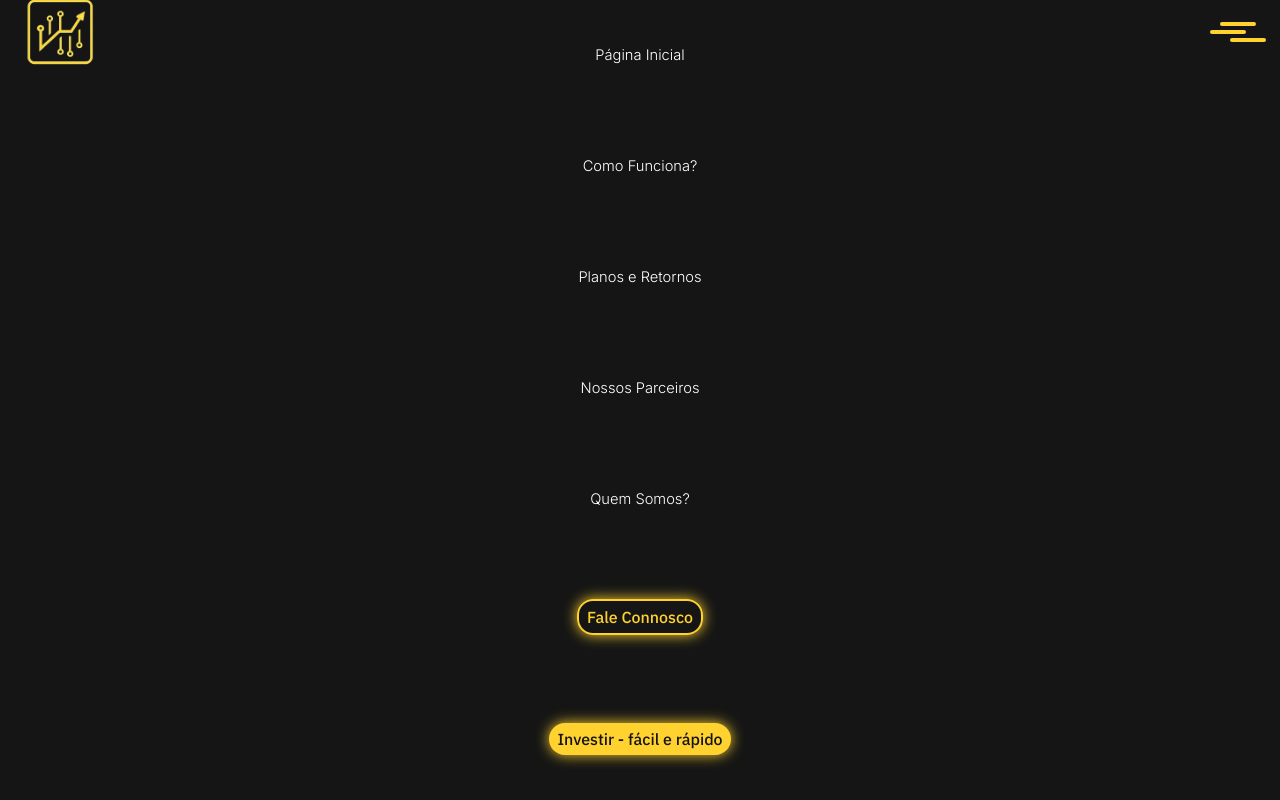
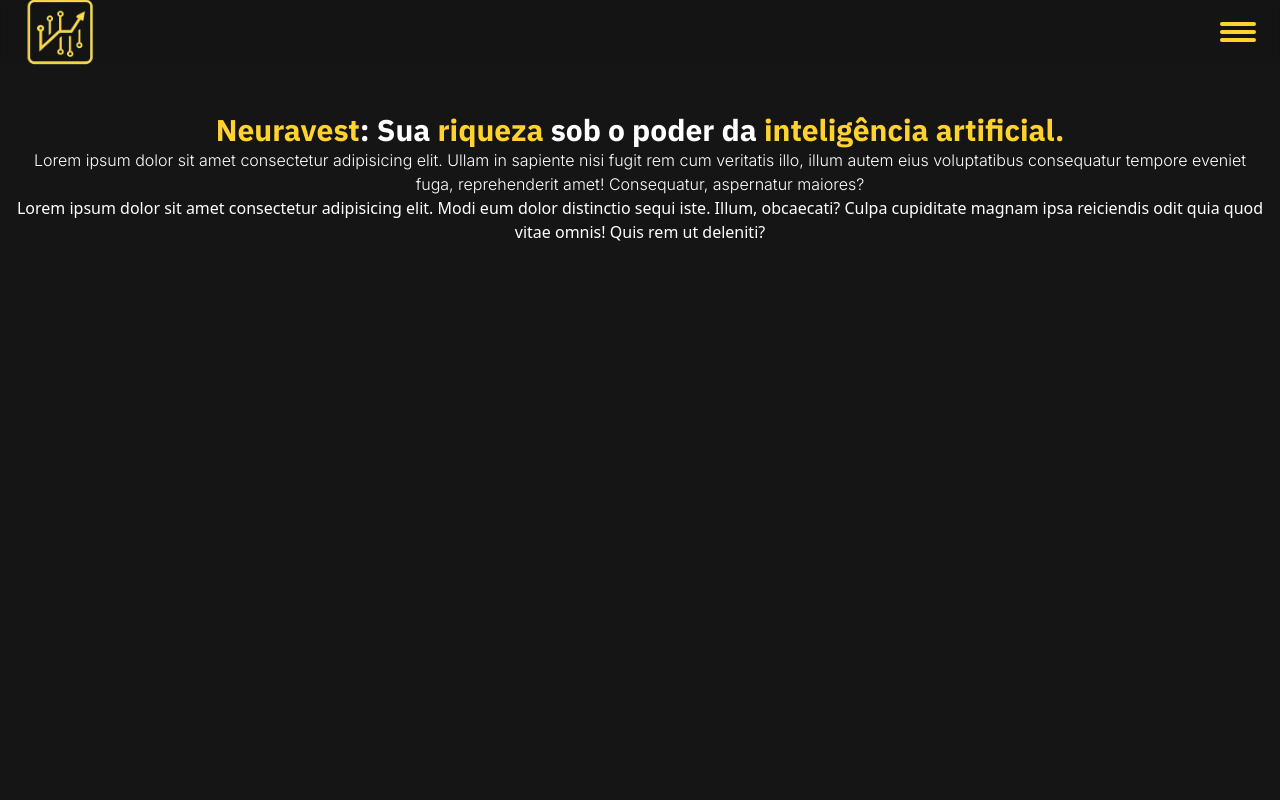
Before and after one commit to C4L3B3666/Neuravest, a website: page index.html in a window 1280 px wide. Drawn offline with Linux system fonts and the light colour scheme.

Commit message:
1.6: Estilização do hero

```diff
--- a/assets/css/style.css
+++ b/assets/css/style.css
@@ -31,9 +31,21 @@
 }
 
 .btn {
-    @apply bg-amber-300 px-2 py-1 text-[#151515] font-ibm font-medium shadow-[0_0_14px_#FFD230] rounded-2xl;
+    @apply bg-amber-300 px-2 py-1 text-[#151515] font-ibm font-medium shadow-[0_0_14px_#FFD230] rounded-2xl cursor-pointer;
 }
 
 .btnPrimario {
-    @apply border-amber-300 bg-transparent border-2 text-amber-300 hover:bg-amber-300 hover:text-[#151515] cursor-pointer
+    @apply border-amber-300 bg-transparent border-2 text-amber-300 hover:bg-amber-300 hover:text-[#151515]
 }
+
+.textoColorido {
+    @apply text-amber-300
+}
+
+.textoBold {
+    @apply font-extrabold
+}
+
+.textoColoridoBold {
+    @apply text-amber-300 font-extrabold
+}
--- a/index.html
+++ b/index.html
@@ -19,6 +19,7 @@
     <meta name="keywords" content="neuravest, neuravestangola, investimentos, site de investimentos, ganhar dinheiro, ia angola, investimentos em Angola">
     <meta property="og:description" content="O Neuravest usa IA e estatísticas avançadas para identificar investimentos eficientes e escaláveis precisão.">
     <meta name="description" content="Neuravest é uma plataforma de investimentos inteligente que usa algoritmos de IA avançada para otimizar sua carteira de investimentos">
+    <link rel="stylesheet" href="https://cdnjs.cloudflare.com/ajax/libs/font-awesome/6.7.2/css/all.min.css" integrity="sha512-Evv84Mr4kqVGRNSgIGL/F/aIDqQb7xQ2vcrdIwxfjThSH8CSR7PBEakCr51Ck+w+/U6swU2Im1vVX0SVk9ABhg==" crossorigin="anonymous" referrerpolicy="no-referrer" />
     <noscript>
         <link rel="stylesheet" href="https://cdnjs.cloudflare.com/ajax/libs/font-awesome/6.7.2/css/all.min.css">
     </noscript>
@@ -37,7 +38,7 @@
     </script>
 </head>
 <body>
-    <header class="flex items-center justify-between px-4 h-16 transition duration-300 ease-in backdrop-blur-xs w-screen fixed py-2.5 bg-[#151515] ativo">
+    <header class="flex items-center justify-between px-4 h-16 transition duration-300 ease-in backdrop-blur-xs w-screen fixed py-2.5 bg-[#15151585]">
 
         <nav class="z-[1]">
             <a href="./"><img src="assets/img/logo.png" alt="imagem da logo da neuravest" srcset="" class="w-[22%]"></a>
@@ -50,12 +51,12 @@
             <a href="#" class="linkMenu">Nossos Parceiros</a>
             <a href="#" class="linkMenu">Quem Somos?</a>
             <a href="#"><button class="btn btnPrimario">Fale Connosco</button></a>
-            <a href="#"><button class="btn">Investir - fácil e rápido</button></a>
+            <a href="#"><button class="btn">Investir - fácil e rápido <i class="fa-solid fa-piggy-bank text-[14pt]"></i></button></a>
         </nav>
 
         <nav class="hidden">
             <a href="#"><button class="btn btnPrimario">Fale Connosco</button></a>
-            <a href="#"><button class="btn">Investir - fácil e rápido</button></a>
+            <a href="#"><button class="btn">Investir - fácil e rápido <i class="fa-solid fa-piggy-bank"></i></button></a>
         </nav>
 
         <nav class="navMenuHamburguer">
@@ -65,8 +66,16 @@
         </nav>
     </header>
 
-    <main>
-
+    <main class="px-4 bg-[#151515]">
+        <nav class="h-screen flex items-center flex-col pt-28 text-center text-white">
+            <nav>
+                <h1 class="font-ibm text-3xl font-extrabold"><span class="textoColorido">Neuravest</span>: Sua <span class="textoColorido">riqueza</span> sob o poder da <span class="textoColorido">inteligência artificial.</span></h1>
+                <p class="font-inter font-light">Lorem ipsum dolor sit amet consectetur adipisicing elit. Ullam in sapiente nisi fugit rem cum veritatis illo, illum autem eius voluptatibus consequatur tempore eveniet fuga, reprehenderit amet! Consequatur, aspernatur maiores?</p>
+            </nav>
+            <nav>
+                <p class="text-white">Lorem ipsum dolor sit amet consectetur adipisicing elit. Modi eum dolor distinctio sequi iste. Illum, obcaecati? Culpa cupiditate magnam ipsa reiciendis odit quia quod vitae omnis! Quis rem ut deleniti?</p>
+            </nav>
+        </nav>
     </main>
 </body>
 </html>
```
Also changed, not shown: assets/css/output.css.
